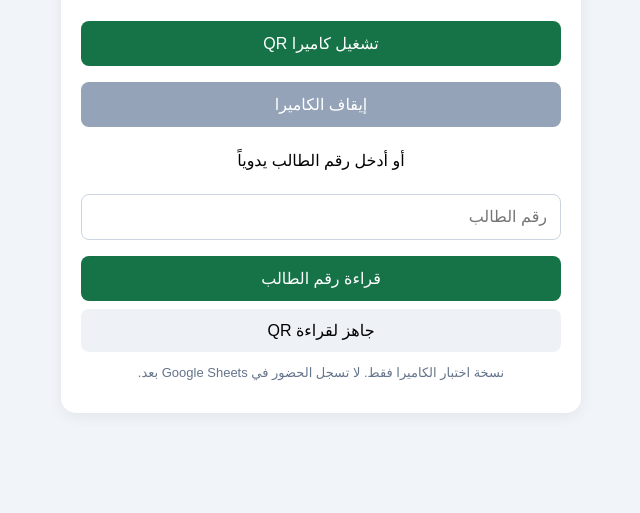
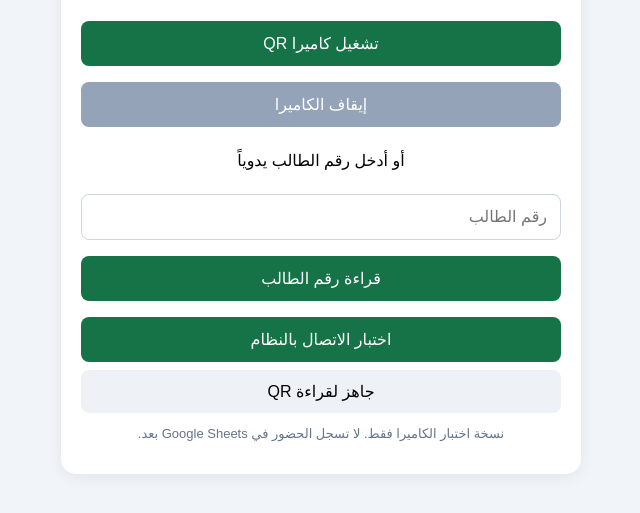
Before and after one commit to hindotbah86-del/QR-Attendance-System, a plain HTML site: page index.html in a window 1280 px wide. Shown: the part 171-684 px from the top of the page, without its empty margins (319-959 px from the left). Drawn offline with Linux system fonts and the light colour scheme.

Commit message:
Update index.html

```diff
--- a/index.html
+++ b/index.html
@@ -88,6 +88,10 @@
       قراءة رقم الطالب
     </button>
 
+<button type="button" onclick="testConnection()">
+  اختبار الاتصال بالنظام
+</button>
+
     <div id="result" role="status">
       جاهز لقراءة QR
     </div>
@@ -100,6 +104,11 @@
 
 <script>
   let scanner = null;
+
+async function testConnection() {
+  showMessage('زر اختبار الاتصال جاهز. لم يتم إرسال أي بيانات.');
+}
+
   let busy = false;
 
   function showMessage(text) {
```
